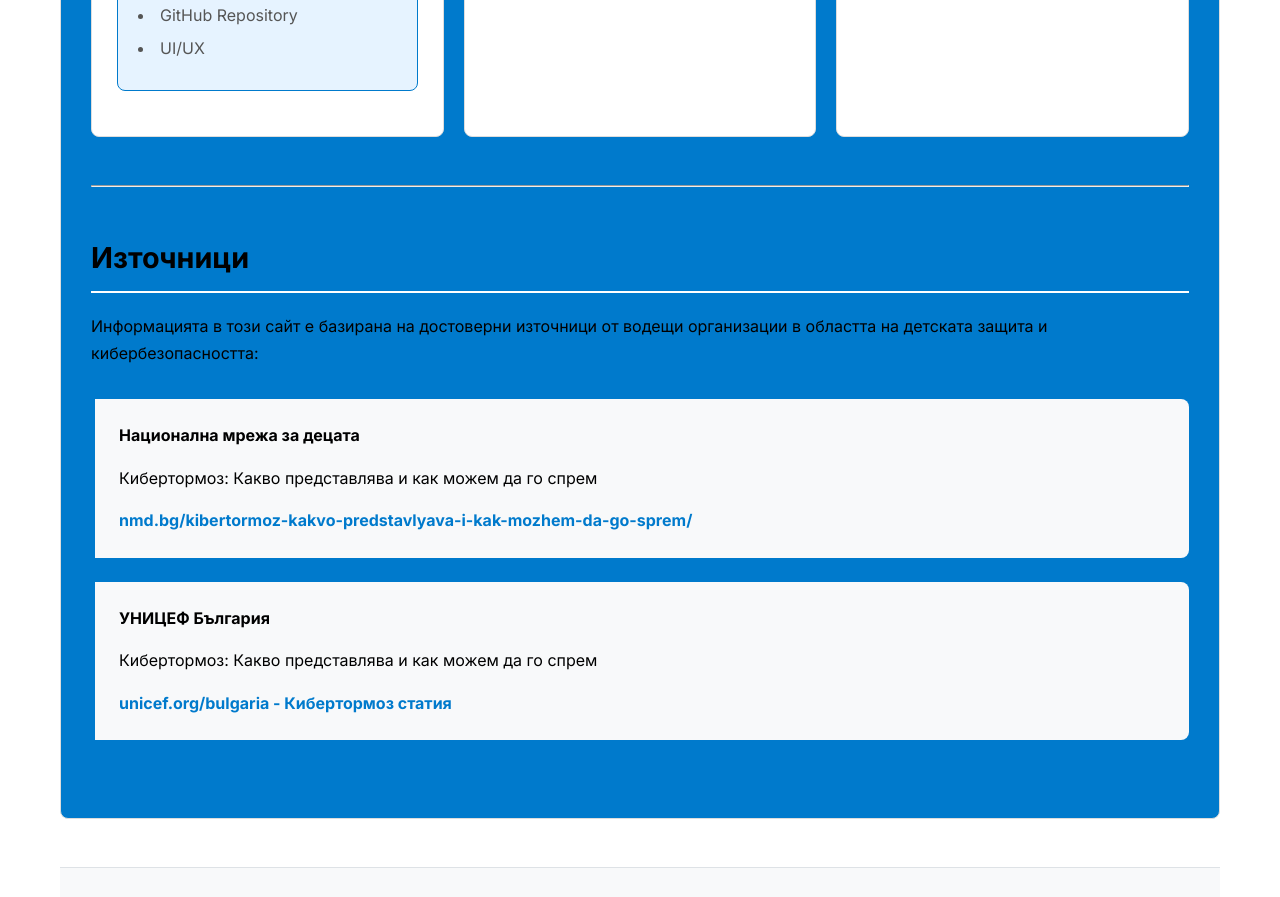
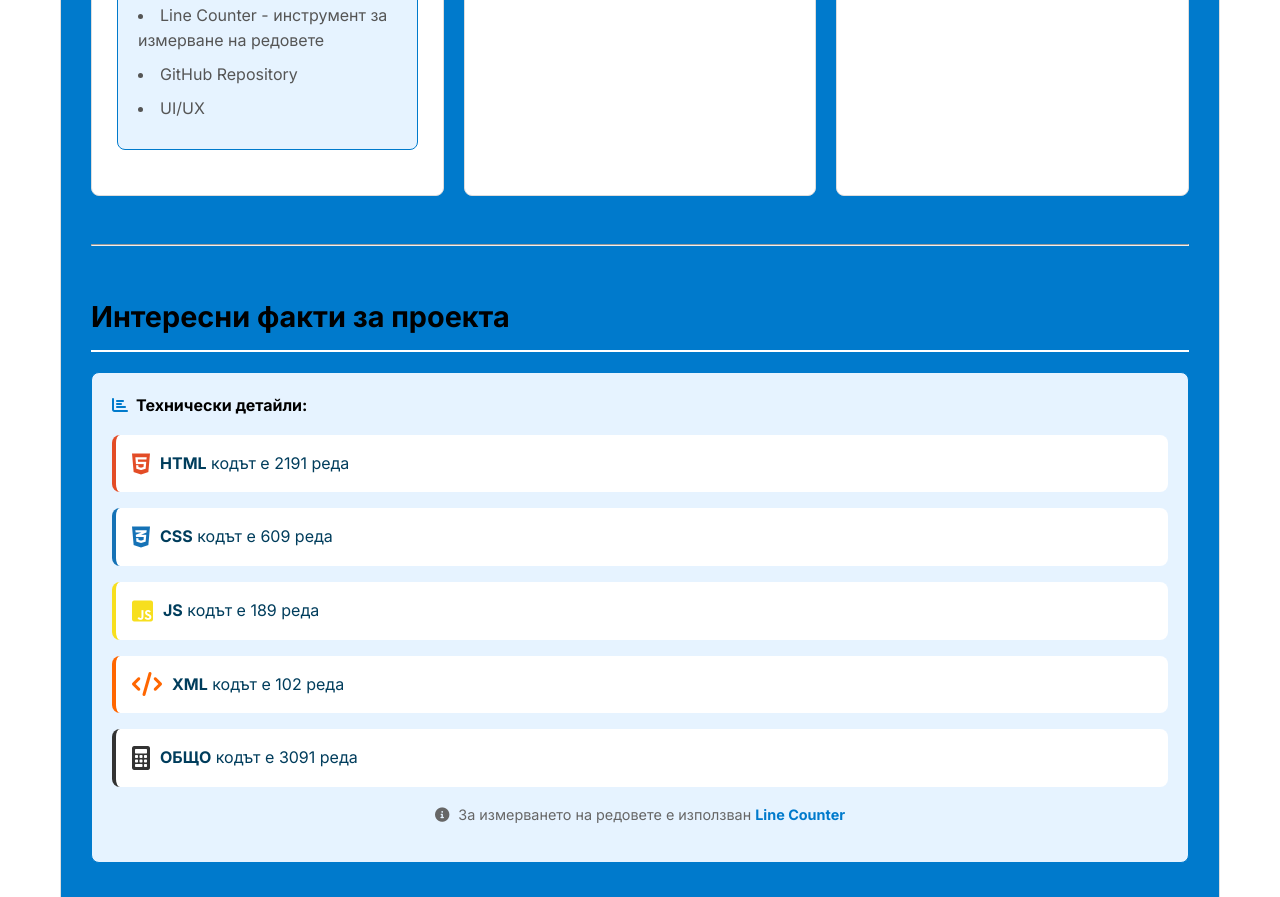
Before and after one commit to AleksandarOvcharov/school-project, a plain HTML site: page about/index.html in a window 1280 px wide. Shown: the part 987-1884 px from the top of the page. Drawn offline with Linux system fonts and the light colour scheme.

Commit message:
Bug fixes

```diff
--- a/about/index.html
+++ b/about/index.html
@@ -34,7 +34,8 @@
                             <li>Responsive Design</li>
                             <li>Цялостна архитектура</li>
                             <li>Дизайн на логото</li>
-                            <li>Omexa Player - качествен видео плеър</li>
+                            <li>Omexa Player - собствен видео плеър</li>
+                            <li>Line Counter - инструмент за измерване на редовете</li>
                             <li>GitHub Repository</li>
                             <li>UI/UX</li>
                         </ul>
@@ -81,6 +82,39 @@
             <hr style="margin: 3rem 0;">
 
             <div style="margin-bottom: 3rem;">
+                <h2>Интересни факти за проекта</h2>
+                <div class="highlight" style="margin-bottom: 2rem;">
+                    <h4><i class="fas fa-chart-bar" style="margin-right: 8px; color: #007acc;"></i>Технически детайли:</h4>
+                    <div style="margin-top: 1rem;">
+                        <div style="background: white; padding: 1rem; border-radius: 8px; border-left: 4px solid #e34c26; display: flex; align-items: center; margin-bottom: 1rem;">
+                            <i class="fab fa-html5" style="font-size: 1.5rem; color: #e34c26; margin-right: 10px;"></i>
+                            <span><strong>HTML</strong> кодът е 2191 реда</span>
+                        </div>
+                        <div style="background: white; padding: 1rem; border-radius: 8px; border-left: 4px solid #1572b6; display: flex; align-items: center; margin-bottom: 1rem;">
+                            <i class="fab fa-css3-alt" style="font-size: 1.5rem; color: #1572b6; margin-right: 10px;"></i>
+                            <span><strong>CSS</strong> кодът е 609 реда</span>
+                        </div>
+                        <div style="background: white; padding: 1rem; border-radius: 8px; border-left: 4px solid #f7df1e; display: flex; align-items: center; margin-bottom: 1rem;">
+                            <i class="fab fa-js-square" style="font-size: 1.5rem; color: #f7df1e; margin-right: 10px;"></i>
+                            <span><strong>JS</strong> кодът е 189 реда</span>
+                        </div>
+                        <div style="background: white; padding: 1rem; border-radius: 8px; border-left: 4px solid #ff6600; display: flex; align-items: center; margin-bottom: 1rem;">
+                            <i class="fas fa-code" style="font-size: 1.5rem; color: #ff6600; margin-right: 10px;"></i>
+                            <span><strong>XML</strong> кодът е 102 реда</span>
+                        </div>
+                        <div style="background: white; padding: 1rem; border-radius: 8px; border-left: 4px solid #333; display: flex; align-items: center;">
+                            <i class="fas fa-calculator" style="font-size: 1.5rem; color: #333; margin-right: 10px;"></i>
+                            <span><strong>ОБЩО</strong> кодът е 3091 реда</span>
+                        </div>
+                    </div>
+                    <p style="margin-top: 1rem; font-size: 0.9rem; color: #666; text-align: center;">
+                        <i class="fas fa-info-circle" style="margin-right: 5px;"></i>
+                        За измерването на редовете е използван <a href="https://linecountr.vercel.app" target="_blank" style="color: #007acc; text-decoration: none; font-weight: bold;">Line Counter</a>
+                    </p>
+                </div>
+            </div>
+
+            <div style="margin-bottom: 3rem;">
                 <h2>Източници</h2>
                 <p>Информацията в този сайт е базирана на достоверни източници от водещи организации в областта на детската защита и кибербезопасността:</p>
 
```
